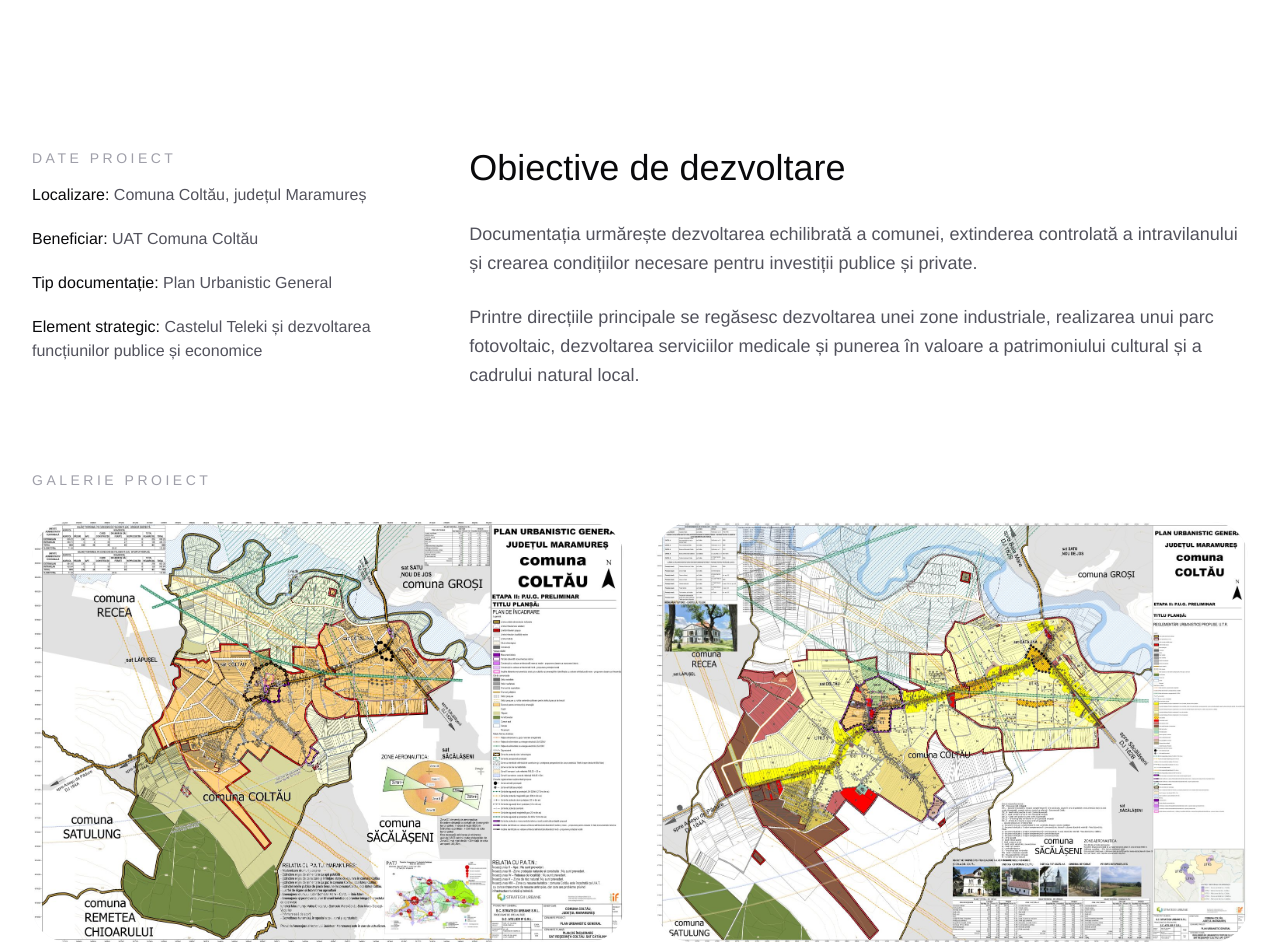
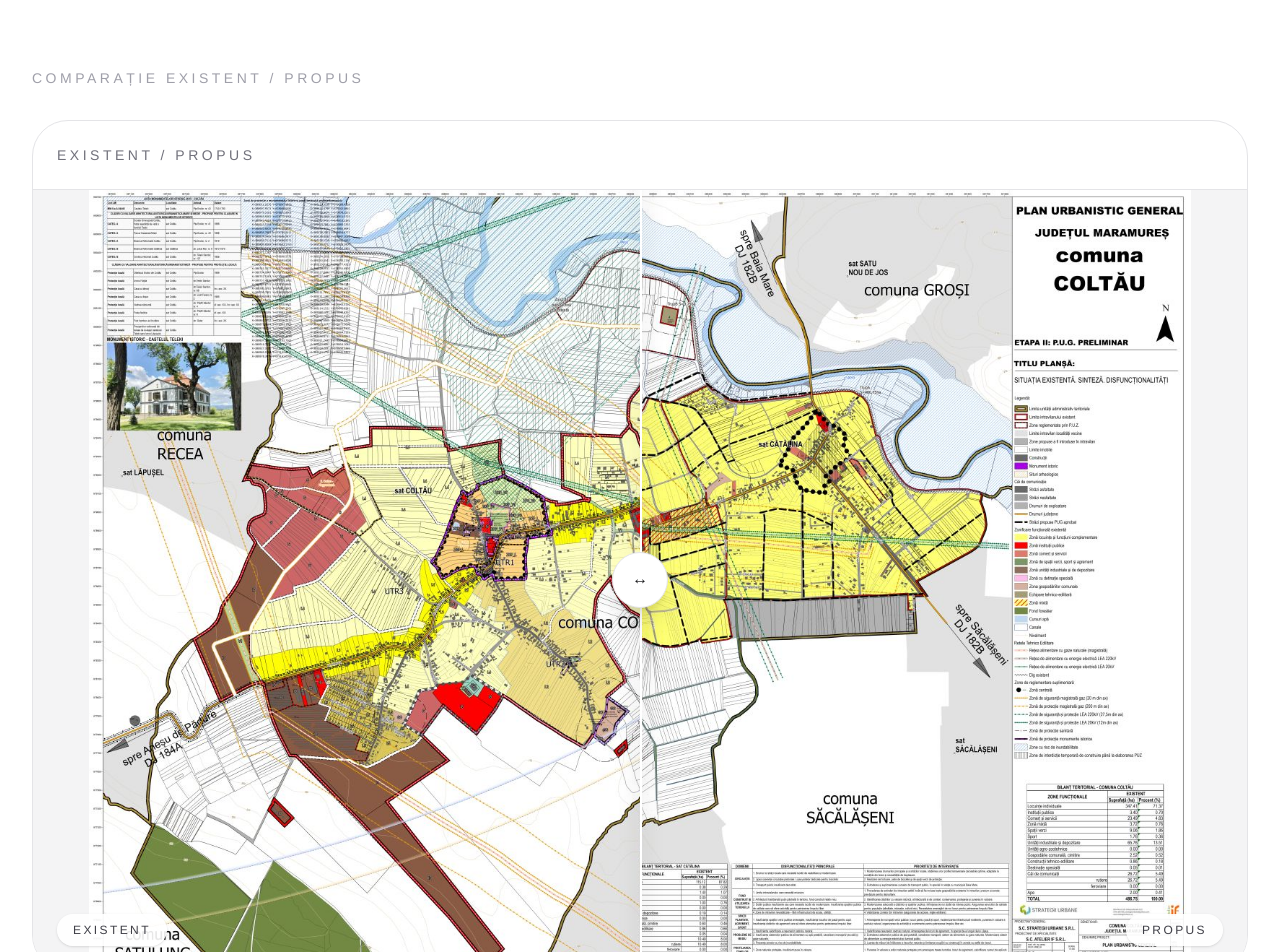
Before and after one commit to raduiaszberenyi/strategii-urbane, a Next.js app: page /proiecte/pug-coltau in a window 1280 px wide. Shown: the part 1300-2252 px from the top of the page. Built offline with nearby package versions, Linux system fonts and the light colour scheme.

Commit message:
Adaugare Before/After Slider pentru proiectele PUG

```diff
--- a/src/app/proiecte/pug-coltau/page.tsx
+++ b/src/app/proiecte/pug-coltau/page.tsx
@@ -1,5 +1,6 @@
 import Image from "next/image";
 import Link from "next/link";
+import BeforeAfterSlider from "@/components/BeforeAfterSlider";
 
 const gallery = [
   "/images/portofolio/coltau/coltau-cover.jpg",
@@ -12,7 +13,10 @@ export default function PugColtauPage() {
     <main className="bg-white pt-32">
       <section className="px-8 py-20">
         <div className="mx-auto max-w-7xl">
-          <Link href="/portofolio" className="mb-12 inline-block text-sm uppercase tracking-[0.25em] text-zinc-500">
+          <Link
+            href="/portofolio"
+            className="mb-12 inline-block text-sm uppercase tracking-[0.25em] text-zinc-500"
+          >
             ← Înapoi la portofoliu
           </Link>
 
@@ -46,6 +50,21 @@ export default function PugColtauPage() {
         </div>
       </section>
 
+      <section className="px-8 pb-24">
+        <div className="mx-auto max-w-7xl">
+          <p className="mb-8 text-sm uppercase tracking-[0.25em] text-zinc-400">
+            Comparație existent / propus
+          </p>
+
+          <BeforeAfterSlider
+            beforeImage="/images/portofolio/coltau/coltau-01.jpg"
+            afterImage="/images/portofolio/coltau/coltau-02.jpg"
+            beforeLabel="Existent"
+            afterLabel="Propus"
+          />
+        </div>
+      </section>
+
       <section className="px-8 py-20">
         <div className="mx-auto grid max-w-7xl gap-12 md:grid-cols-[1fr_2fr]">
           <div>
@@ -54,10 +73,23 @@ export default function PugColtauPage() {
             </p>
 
             <div className="space-y-5 text-zinc-600">
-              <p><span className="text-zinc-950">Localizare:</span> Comuna Coltău, județul Maramureș</p>
-              <p><span className="text-zinc-950">Beneficiar:</span> UAT Comuna Coltău</p>
-              <p><span className="text-zinc-950">Tip documentație:</span> Plan Urbanistic General</p>
-              <p><span className="text-zinc-950">Element strategic:</span> Castelul Teleki și dezvoltarea funcțiunilor publice și economice</p>
+              <p>
+                <span className="text-zinc-950">Localizare:</span> Comuna
+                Coltău, județul Maramureș
+              </p>
+              <p>
+                <span className="text-zinc-950">Beneficiar:</span> UAT Comuna
+                Coltău
+              </p>
+              <p>
+                <span className="text-zinc-950">Tip documentație:</span> Plan
+                Urbanistic General
+              </p>
+              <p>
+                <span className="text-zinc-950">Element strategic:</span>{" "}
+                Castelul Teleki și dezvoltarea funcțiunilor publice și
+                economice
+              </p>
             </div>
           </div>
 
@@ -90,7 +122,10 @@ export default function PugColtauPage() {
 
           <div className="grid gap-8 md:grid-cols-2">
             {gallery.map((image, index) => (
-              <div key={image} className="relative h-[420px] overflow-hidden rounded-[36px] bg-zinc-100">
+              <div
+                key={image}
+                className="relative h-[420px] overflow-hidden rounded-[36px] bg-zinc-100"
+              >
                 <Image
                   src={image}
                   alt={`PUG Coltău imagine ${index + 1}`}
--- a/src/app/proiecte/pug-grosi/page.tsx
+++ b/src/app/proiecte/pug-grosi/page.tsx
@@ -1,5 +1,6 @@
 import Image from "next/image";
 import Link from "next/link";
+import BeforeAfterSlider from "@/components/BeforeAfterSlider";
 
 const gallery = [
   "/images/portofolio/grosi/grosi-cover.jpg",
@@ -12,7 +13,10 @@ export default function PugGrosiPage() {
     <main className="bg-white pt-32">
       <section className="px-8 py-20">
         <div className="mx-auto max-w-7xl">
-          <Link href="/portofolio" className="mb-12 inline-block text-sm uppercase tracking-[0.25em] text-zinc-500">
+          <Link
+            href="/portofolio"
+            className="mb-12 inline-block text-sm uppercase tracking-[0.25em] text-zinc-500"
+          >
             ← Înapoi la portofoliu
           </Link>
 
@@ -45,6 +49,21 @@ export default function PugGrosiPage() {
         </div>
       </section>
 
+      <section className="px-8 pb-24">
+        <div className="mx-auto max-w-7xl">
+          <p className="mb-8 text-sm uppercase tracking-[0.25em] text-zinc-400">
+            Comparație existent / propus
+          </p>
+
+          <BeforeAfterSlider
+            beforeImage="/images/portofolio/grosi/grosi-01.jpg"
+            afterImage="/images/portofolio/grosi/grosi-02.jpg"
+            beforeLabel="Existent"
+            afterLabel="Propus"
+          />
+        </div>
+      </section>
+
       <section className="px-8 py-20">
         <div className="mx-auto grid max-w-7xl gap-12 md:grid-cols-[1fr_2fr]">
           <div>
@@ -53,10 +72,22 @@ export default function PugGrosiPage() {
             </p>
 
             <div className="space-y-5 text-zinc-600">
-              <p><span className="text-zinc-950">Localizare:</span> Comuna Groși, județul Maramureș</p>
-              <p><span className="text-zinc-950">Beneficiar:</span> UAT Comuna Groși</p>
-              <p><span className="text-zinc-950">Tip documentație:</span> Plan Urbanistic General</p>
-              <p><span className="text-zinc-950">Specific:</span> zonă periurbană a municipiului Baia Mare</p>
+              <p>
+                <span className="text-zinc-950">Localizare:</span> Comuna
+                Groși, județul Maramureș
+              </p>
+              <p>
+                <span className="text-zinc-950">Beneficiar:</span> UAT Comuna
+                Groși
+              </p>
+              <p>
+                <span className="text-zinc-950">Tip documentație:</span> Plan
+                Urbanistic General
+              </p>
+              <p>
+                <span className="text-zinc-950">Specific:</span> zonă
+                periurbană a municipiului Baia Mare
+              </p>
             </div>
           </div>
 
@@ -89,7 +120,10 @@ export default function PugGrosiPage() {
 
           <div className="grid gap-8 md:grid-cols-2">
             {gallery.map((image, index) => (
-              <div key={image} className="relative h-[420px] overflow-hidden rounded-[36px] bg-zinc-100">
+              <div
+                key={image}
+                className="relative h-[420px] overflow-hidden rounded-[36px] bg-zinc-100"
+              >
                 <Image
                   src={image}
                   alt={`PUG Groși imagine ${index + 1}`}
--- a/src/app/proiecte/pug-miresu-mare/page.tsx
+++ b/src/app/proiecte/pug-miresu-mare/page.tsx
@@ -1,5 +1,6 @@
 import Image from "next/image";
 import Link from "next/link";
+import BeforeAfterSlider from "@/components/BeforeAfterSlider";
 
 const plans = [
   {
@@ -66,6 +67,30 @@ export default function PugMiresuMarePage() {
         </div>
       </section>
 
+      <section className="px-8 pb-24">
+        <div className="mx-auto max-w-7xl">
+          <h2 className="mb-10 text-4xl font-light text-zinc-950">
+            Comparații existent / propus
+          </h2>
+
+          <div className="grid gap-10">
+            <BeforeAfterSlider
+              beforeImage="/images/portofolio/miresu-mare/plan-01.jpg"
+              afterImage="/images/portofolio/miresu-mare/plan-02.jpg"
+              beforeLabel="Existent"
+              afterLabel="Propus"
+            />
+
+            <BeforeAfterSlider
+              beforeImage="/images/portofolio/miresu-mare/plan-03.jpg"
+              afterImage="/images/portofolio/miresu-mare/plan-04.jpg"
+              beforeLabel="Existent"
+              afterLabel="Propus"
+            />
+          </div>
+        </div>
+      </section>
+
       <section className="px-8 pb-32">
         <div className="mx-auto max-w-7xl">
           <h2 className="mb-10 text-4xl font-light text-zinc-950">Planșe</h2>
--- a/src/app/proiecte/pug-tauteu/page.tsx
+++ b/src/app/proiecte/pug-tauteu/page.tsx
@@ -1,5 +1,6 @@
 import Image from "next/image";
 import Link from "next/link";
+import BeforeAfterSlider from "@/components/BeforeAfterSlider";
 
 const plans = [
   {
@@ -68,6 +69,30 @@ export default function PugTauteuPage() {
         </div>
       </section>
 
+      <section className="px-8 pb-24">
+        <div className="mx-auto max-w-7xl">
+          <h2 className="mb-10 text-4xl font-light text-zinc-950">
+            Comparații existent / propus
+          </h2>
+
+          <div className="grid gap-10">
+            <BeforeAfterSlider
+              beforeImage="/images/portofolio/tauteu/plansa-01.jpg"
+              afterImage="/images/portofolio/tauteu/plansa-02.jpg"
+              beforeLabel="Existent"
+              afterLabel="Propus"
+            />
+
+            <BeforeAfterSlider
+              beforeImage="/images/portofolio/tauteu/plansa-03.jpg"
+              afterImage="/images/portofolio/tauteu/plansa-04.jpg"
+              beforeLabel="Existent"
+              afterLabel="Propus"
+            />
+          </div>
+        </div>
+      </section>
+
       <section className="px-8 pb-32">
         <div className="mx-auto max-w-7xl">
           <h2 className="mb-10 text-4xl font-light text-zinc-950">
--- a/src/app/proiecte/pug-vadu-izei/page.tsx
+++ b/src/app/proiecte/pug-vadu-izei/page.tsx
@@ -1,5 +1,6 @@
 import Image from "next/image";
 import Link from "next/link";
+import BeforeAfterSlider from "@/components/BeforeAfterSlider";
 
 const plans = [
   {
@@ -54,6 +55,21 @@ export default function PugVaduIzeiPage() {
         </div>
       </section>
 
+      <section className="px-8 pb-24">
+        <div className="mx-auto max-w-7xl">
+          <h2 className="mb-10 text-4xl font-light text-zinc-950">
+            Comparație existent / propus
+          </h2>
+
+          <BeforeAfterSlider
+            beforeImage="/images/portofolio/vadu-izei/vadu-izei-01.jpg"
+            afterImage="/images/portofolio/vadu-izei/vadu-izei-02.jpg"
+            beforeLabel="Existent"
+            afterLabel="Propus"
+          />
+        </div>
+      </section>
+
       <section className="px-8 pb-32">
         <div className="mx-auto max-w-7xl">
           <h2 className="mb-10 text-4xl font-light text-zinc-950">
--- a/src/app/proiecte/pug-zlatna/page.tsx
+++ b/src/app/proiecte/pug-zlatna/page.tsx
@@ -1,5 +1,6 @@
 import Image from "next/image";
 import Link from "next/link";
+import BeforeAfterSlider from "@/components/BeforeAfterSlider";
 
 const gallery = [
   "/images/portofolio/zlatna/zlatna-cover.jpg",
@@ -49,6 +50,21 @@ export default function PugZlatnaPage() {
               className="object-cover"
             />
           </div>
+        </div>
+      </section>
+
+      <section className="px-8 pb-24">
+        <div className="mx-auto max-w-7xl">
+          <p className="mb-8 text-sm uppercase tracking-[0.25em] text-zinc-400">
+            Comparație existent / propus
+          </p>
+
+          <BeforeAfterSlider
+            beforeImage="/images/portofolio/zlatna/zlatna-incadrare.jpg"
+            afterImage="/images/portofolio/zlatna/zlatna-reglementari.jpg"
+            beforeLabel="Existent"
+            afterLabel="Propus"
+          />
         </div>
       </section>
 
--- /dev/null
+++ b/src/components/BeforeAfterSlider.tsx
@@ -0,0 +1,87 @@
+"use client";
+
+import Image from "next/image";
+import { useState } from "react";
+
+type BeforeAfterSliderProps = {
+  beforeImage: string;
+  afterImage: string;
+  beforeLabel?: string;
+  afterLabel?: string;
+};
+
+export default function BeforeAfterSlider({
+  beforeImage,
+  afterImage,
+  beforeLabel = "Existent",
+  afterLabel = "Propus",
+}: BeforeAfterSliderProps) {
+  const [position, setPosition] = useState(50);
+
+  return (
+    <div className="overflow-hidden rounded-[36px] border border-zinc-200 bg-white">
+      <div className="border-b border-zinc-200 p-6">
+        <h3 className="text-sm uppercase tracking-[0.25em] text-zinc-500">
+          Existent / Propus
+        </h3>
+      </div>
+
+      <div className="relative h-[780px] select-none overflow-hidden bg-zinc-100">
+        <Image
+          src={beforeImage}
+          alt={beforeLabel}
+          fill
+          sizes="100vw"
+          className="object-contain"
+          priority
+        />
+
+        <div
+          className="absolute inset-0"
+          style={{
+            clipPath: `polygon(${position}% 0, 100% 0, 100% 100%, ${position}% 100%)`,
+          }}
+        >
+          <Image
+            src={afterImage}
+            alt={afterLabel}
+            fill
+            sizes="100vw"
+            className="object-contain"
+            priority
+          />
+        </div>
+
+        <div className="absolute bottom-6 left-6 rounded-full bg-white/90 px-4 py-2 text-xs uppercase tracking-[0.2em] text-zinc-700 shadow-sm">
+          {beforeLabel}
+        </div>
+
+        <div className="absolute bottom-6 right-6 rounded-full bg-white/90 px-4 py-2 text-xs uppercase tracking-[0.2em] text-zinc-700 shadow-sm">
+          {afterLabel}
+        </div>
+
+        <div
+          className="absolute top-0 h-full w-[2px] bg-white shadow-[0_0_20px_rgba(0,0,0,0.35)]"
+          style={{ left: `${position}%` }}
+        />
+
+        <div
+          className="absolute top-1/2 flex h-14 w-14 -translate-x-1/2 -translate-y-1/2 items-center justify-center rounded-full border border-zinc-200 bg-white text-zinc-900 shadow-xl"
+          style={{ left: `${position}%` }}
+        >
+          ↔
+        </div>
+
+        <input
+          type="range"
+          min="0"
+          max="100"
+          value={position}
+          onChange={(event) => setPosition(Number(event.target.value))}
+          className="absolute inset-0 h-full w-full cursor-ew-resize opacity-0"
+          aria-label="Compară existent și propus"
+        />
+      </div>
+    </div>
+  );
+}
```
